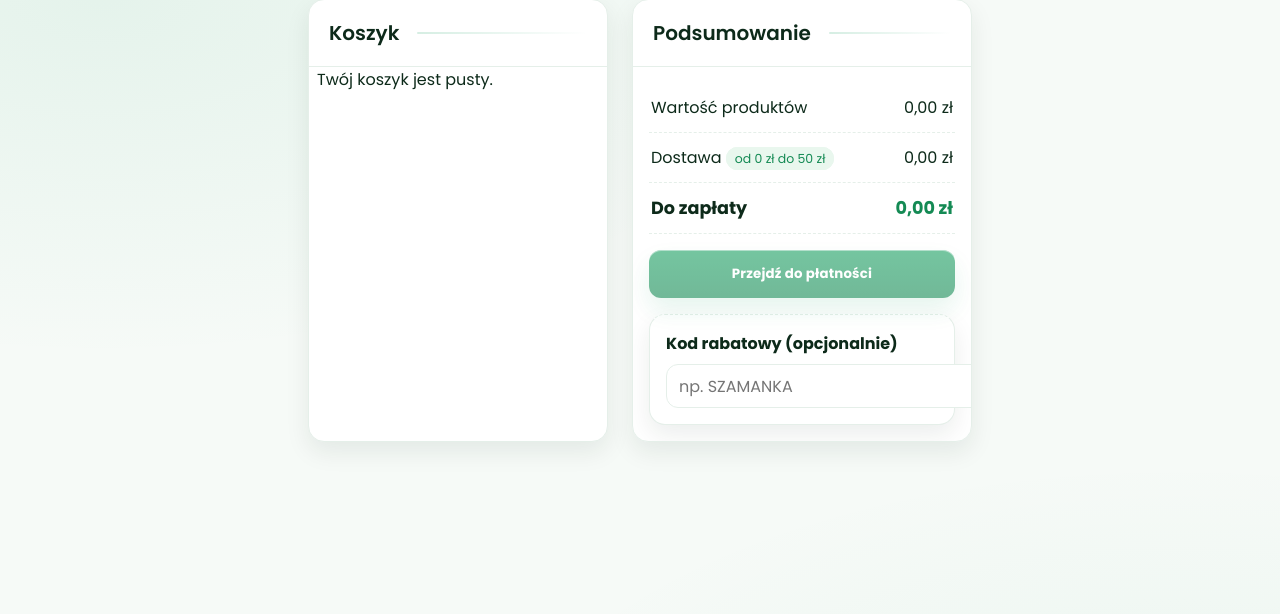
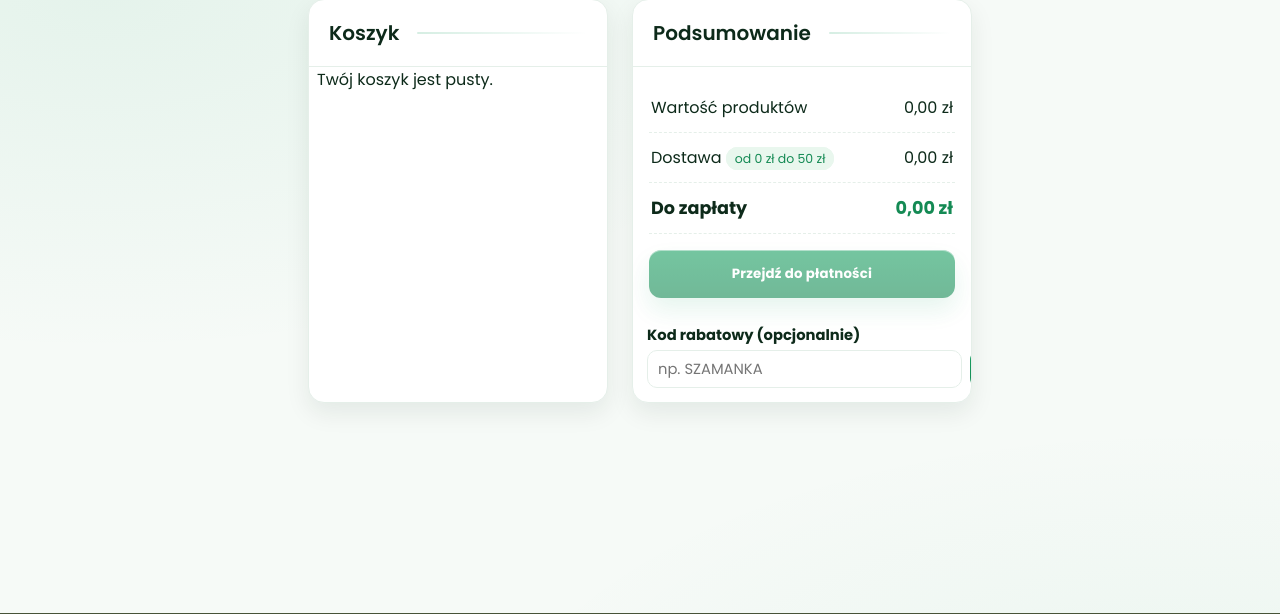
Before and after one commit to kamkim123/SzamankaSklep, a Django app: page /cart/ in a window 1280 px wide. Shown: the part 133-747 px from the top of the page. Run offline with Django 5.2, Linux system fonts and the light colour scheme; data comes from the database, SQL or seed files in the repository; parts of the project's set-up code (start-up, migrations or seed data) failed here and were passed over; some web fonts are replaced.

Commit message:
kody rabatowe 1.6 drobne poprawki wizualne

```diff
--- a/orders/static/orders/cart.css
+++ b/orders/static/orders/cart.css
@@ -786,50 +786,56 @@
 
 
 
-/* ===== Coupon box base ===== */
+/* ===== Coupon box (bardziej kompaktowy) ===== */
 .coupon-box{
-  background: var(--card);
-  border: 1px solid var(--line);
-  border-radius: var(--radius);
-  box-shadow: var(--shadow);
-  padding: 16px;
+  padding: 12px 14px 14px;          /* było 14/16/16 */
+  border-top: 1px dashed var(--line);
+  background: transparent;
+  box-shadow: none;
+  border: 0;
+  border-radius: 0;
+  font-size: .92rem;                /* cała sekcja minimalnie mniejsza */
+  line-height: 1.25;
 }
 
 .coupon-box label{
   display:block;
-  margin-bottom:8px;
+  margin-bottom:6px;                /* było 8 */
   color: var(--ink);
+  font-size: .92rem;
 }
 
 .coupon-row{
   display:flex;
-  gap:10px;
+  gap:8px;                          /* było 10 */
   align-items:center;
 }
 
 .coupon-row input{
   flex:1 1 auto;
-  height:44px;
-  border-radius:12px;
+  height:38px;                      /* było 44 */
+  border-radius:10px;               /* było 12 */
   border:1px solid var(--line);
-  padding:0 12px;
+  padding:0 10px;                   /* było 12 */
   font: inherit;
+  font-size: .92rem;
   outline:none;
 }
 
 .coupon-row input:focus{
   border-color: rgba(25,160,98,.55);
-  box-shadow: 0 0 0 6px rgba(25,160,98,.12);
+  box-shadow: 0 0 0 4px rgba(25,160,98,.12);  /* było 6px */
 }
 
 .coupon-btn{
-  height:44px;
-  padding:0 14px;
-  border-radius:12px;
+  height:38px;                      /* było 44 */
+  padding:0 12px;                   /* było 14 */
+  border-radius:10px;               /* było 12 */
   border:0;
   background: linear-gradient(180deg, var(--green), var(--green-strong));
   color:#fff;
   font-weight:700;
+  font-size: .90rem;
   cursor:pointer;
 }
 
@@ -839,23 +845,12 @@
   border: 1px solid var(--line);
 }
 
-.coupon-remove{ margin-top:10px; }
-
-/* ===== Wariant B: przełączanie widoczności ===== */
-.coupon-box--mobile{ display:none; }
-.coupon-box--desktop{
-  margin: 0 16px 16px;         /* żeby wyglądało jak część karty podsumowania */
-  border-top: 1px dashed var(--line);
-}
-
-/* Na mobile pokazujemy box pod produktami, chowamy ten w aside */
-@media (max-width: 960px){
-  .coupon-box--mobile{ display:block; }
-  .coupon-box--desktop{ display:none; }
+.coupon-remove{
+  margin-top:8px;                   /* było 10 */
 }
 
 /* Bardzo małe ekrany: input i button pod sobą */
 @media (max-width: 480px){
-  .coupon-row{ flex-direction: column; align-items: stretch; }
+  .coupon-row{ flex-direction: column; align-items: stretch; gap:8px; }
   .coupon-btn{ width:100%; }
 }
--- a/orders/templates/orders/cart.html
+++ b/orders/templates/orders/cart.html
@@ -55,25 +55,6 @@
         </ul>
     </section>
 
-    <div class="coupon-box coupon-box--mobile">
-      <form method="post" action="{% url 'orders:cart_apply_coupon' %}">
-        {% csrf_token %}
-        <label for="coupon_code_m"><strong>Kod rabatowy (opcjonalnie)</strong></label>
-
-        <div class="coupon-row">
-          <input id="coupon_code_m" name="coupon_code" type="text"
-                 placeholder="np. SZAMANKA" value="{{ cart.coupon_code }}" />
-          <button type="submit" class="coupon-btn">Zastosuj</button>
-        </div>
-      </form>
-
-      {% if cart.coupon_code %}
-        <form method="post" action="{% url 'orders:cart_remove_coupon' %}" class="coupon-remove">
-          {% csrf_token %}
-          <button type="submit" class="coupon-btn coupon-btn--ghost">Usuń kod</button>
-        </form>
-      {% endif %}
-    </div>
 
     <aside class="card"><h2>Podsumowanie</h2>
         <div class="summary">
@@ -99,7 +80,7 @@
         </div>
 
         <!-- Kupon (DESKTOP: pod podsumowaniem) -->
-        <div class="coupon-box coupon-box--desktop">
+        <div class="coupon-box">
           <form method="post" action="{% url 'orders:cart_apply_coupon' %}">
             {% csrf_token %}
             <label for="coupon_code_d"><strong>Kod rabatowy (opcjonalnie)</strong></label>
```
